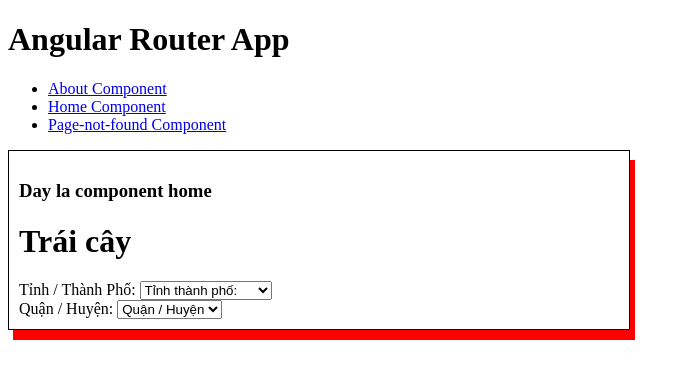
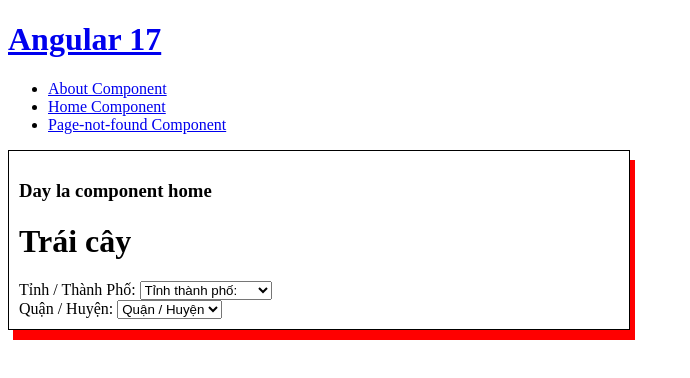
Before and after one commit to DucCoderXTND/Learn-Angular, an Angular app: page / in a window 1280 px wide. Shown: the top 378 px of the page, without its empty margins (0-690 px from the left). Built offline with nearby package versions, Linux system fonts and the light colour scheme.

Commit message:
Routing and Nesting routes

```diff
--- a/src/app/app.component.html
+++ b/src/app/app.component.html
@@ -1,5 +1,5 @@
 
-<h1>Angular Router App</h1>
+<h1><a routerLink="/home" routerLinkActive="active" ariaCurrentWhenActive="page">Angular 17</a></h1>
 <nav>
   <ul>
     <li><a routerLink="/about" routerLinkActive="active" ariaCurrentWhenActive="page">About Component</a></li>
```
